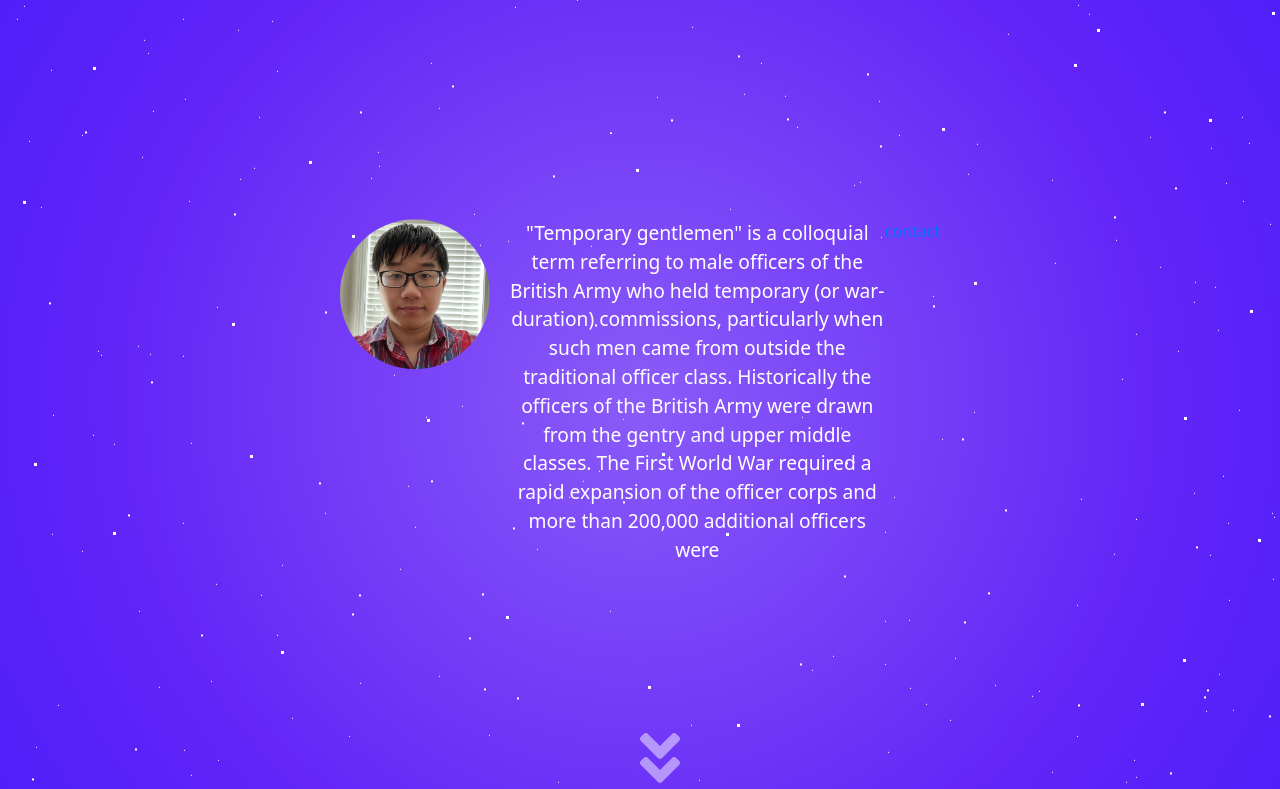
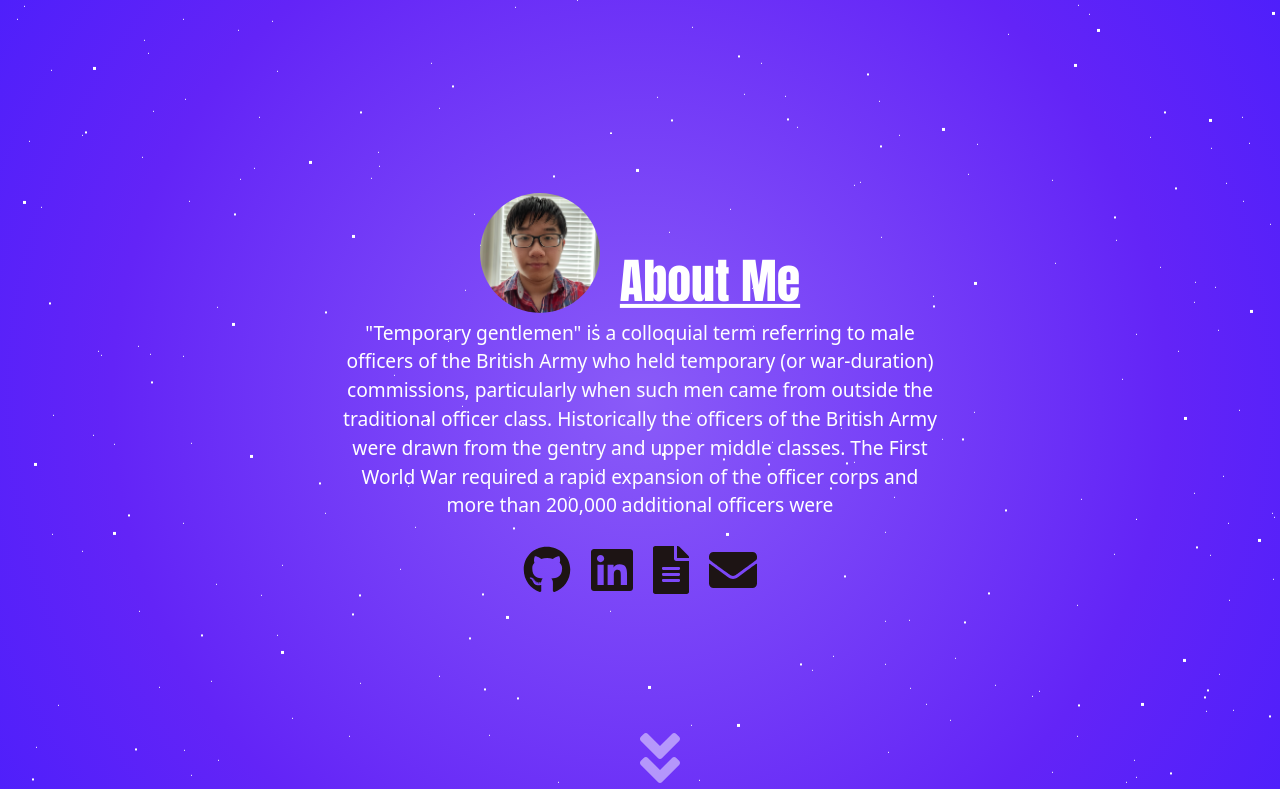
Before and after one commit to dl805387/portfolio-dl, a React (Create React App) app: page / in a window 1280 px wide. Shown: the top 789 px of the page. Built offline with nearby package versions, Linux system fonts and the light colour scheme.

Commit message:
style about section

```diff
--- a/src/components/About.js
+++ b/src/components/About.js
@@ -3,19 +3,89 @@ import '../styles/About.css'
 import me from '../pictures/me.png'
 import './Icons.js';
 import { FontAwesomeIcon } from '@fortawesome/react-fontawesome';
+import Tooltip from 'react-bootstrap/Tooltip';
+import OverlayTrigger from 'react-bootstrap/OverlayTrigger';
 
 function About() {
+
+    const renderTooltipGit = (props) => (
+        <Tooltip id="tooltip" {...props}>
+            Github
+        </Tooltip>
+    );
+
+    const renderTooltipLinkedIn = (props) => (
+        <Tooltip id="tooltip" {...props}>
+            LinkedIn
+        </Tooltip>
+    );
+
+    const renderTooltipResume = (props) => (
+        <Tooltip id="tooltip" {...props}>
+            Resume
+        </Tooltip>
+    );
+
+    const renderTooltipEMail = (props) => (
+        <Tooltip id="tooltip" {...props}>
+            Email
+        </Tooltip>
+    );
 
     return (
         <div className="aboutSection">
             <div className="aboutBody">
-                <img className="me" src={me} alt="picture of me"></img>
+                <div className="introHeading">
+                    <img className="me" src={me} alt="picture of me"></img>
+                    <h1>About Me</h1>
+                </div>
                 <p>"Temporary gentlemen" is a colloquial term referring to male officers of the British Army who held temporary
                     (or war-duration) commissions, particularly when such men came from outside the traditional officer class.
                     Historically the officers of the British Army were drawn from the gentry and upper middle classes. The First
                     World War required a rapid expansion of the officer corps and more than 200,000 additional officers were
                 </p>
-                <a href="#contacts">contact</a>
+
+                <div className="contactRow">
+                    <div className="overlayContainer">
+                        <OverlayTrigger
+                            placement="bottom"
+                            delay={{ show: 250, hide: 400 }}
+                            overlay={renderTooltipGit}
+                        >
+                            <a href="https://github.com/dl805387/myKdrama" target="_blank"><FontAwesomeIcon icon={['fab', 'github']} size="2x" className="contactIcon"/></a>
+                        </OverlayTrigger>
+                    </div>
+
+                    <div className="overlayContainer">
+                        <OverlayTrigger
+                            placement="bottom"
+                            delay={{ show: 250, hide: 400 }}
+                            overlay={renderTooltipLinkedIn}
+                        >
+                            <a href="https://www.linkedin.com/in/danny-lin-7a2094197/" target="_blank"><FontAwesomeIcon icon={['fab', 'linkedin']} size="2x" className="contactIcon"/></a>
+                        </OverlayTrigger>
+                    </div>
+
+                    <div className="overlayContainer">
+                        <OverlayTrigger
+                            placement="bottom"
+                            delay={{ show: 250, hide: 400 }}
+                            overlay={renderTooltipResume}
+                        >
+                            <a href="https://github.com/dl805387/myKdrama" target="_blank"><FontAwesomeIcon icon="file-alt" size="2x" className="contactIcon"/></a>
+                        </OverlayTrigger>
+                    </div>
+
+                    <div className="overlayContainer">
+                        <OverlayTrigger
+                            placement="bottom"
+                            delay={{ show: 250, hide: 400 }}
+                            overlay={renderTooltipEMail}
+                        >
+                            <a href="https://github.com/dl805387/myKdrama" target="_blank"><FontAwesomeIcon icon="envelope" size="2x" className="contactIcon"/></a>
+                        </OverlayTrigger>
+                    </div>
+                </div>
             </div>
             <a href="#skillsSection"><FontAwesomeIcon icon="angle-double-down" size="2x" className="downArrow"/></a>
         </div>
--- a/src/components/Footer.js
+++ b/src/components/Footer.js
@@ -6,7 +6,7 @@ import { FontAwesomeIcon } from '@fortawesome/react-fontawesome';
 function Footer() {
 
     return (
-        <div className="footer" id="contacts">
+        <div className="footer">
             <div className="iconPlusLabel">
                 <a href="https://github.com/dl805387" target="_blank"><FontAwesomeIcon icon={['fab', 'github']} size="2x" className="iconWhite"/></a>
                 <a href="https://github.com/dl805387" target="_blank"><p>Github</p></a>
--- a/src/styles/About.css
+++ b/src/styles/About.css
@@ -4,15 +4,28 @@
 }
 
 .me {
-    width: 150px;
-    height: 150px;
+    width: 120px;
+    height: 120px;
     border-radius: 50%;
     float: left;
     margin-right: 20px;
 }
 
+.introHeading {
+    display: flex;
+    margin: auto;
+    justify-content: center;
+}
+
+.introHeading h1 {
+    font-size: 48px;
+    text-decoration: underline;
+    margin-top: 60px;
+    color: rgb(255, 255, 255);
+    font-family: Impact, Haettenschweiler, 'Arial Narrow Bold', sans-serif;
+}
+
 .aboutBody {
-    display: flex;
     width: 600px;
     margin: auto;
     position: absolute;
@@ -24,11 +37,21 @@
 .aboutBody p {
     color: white;
     font-size: 1.2em;
+
+}
+
+.aboutBody a {
+    font-size: 24px;
+    font-weight: bold;
+    color: rgb(255, 255, 255);
+}
+
+.aboutBody a:hover {
+    color:rgb(253, 188, 48);
 }
 
 .downArrow {
     font-size: 4em;
-    margin: auto;
     position: absolute;
     bottom: 10px;
     color: rgba(255, 255, 255, 0.486) !important;
@@ -37,6 +60,28 @@
 .downArrow:hover {
     transform: scale(1.1);
 }
+
+.contactIcon {
+    color:rgb(29, 20, 20);
+    cursor: pointer;
+    margin: 10px;
+}
+
+/*this allows the tooltip to be close*/
+.overlayContainer {
+    position: relative;
+}
+
+/*remove underline on the tooltip*/
+#tooltip *:hover {
+    text-decoration: none !important;
+}
+
+.contactRow {
+    display: flex;
+    justify-content: center;
+}
+
 
 
 @media (max-width: 700px)
```
